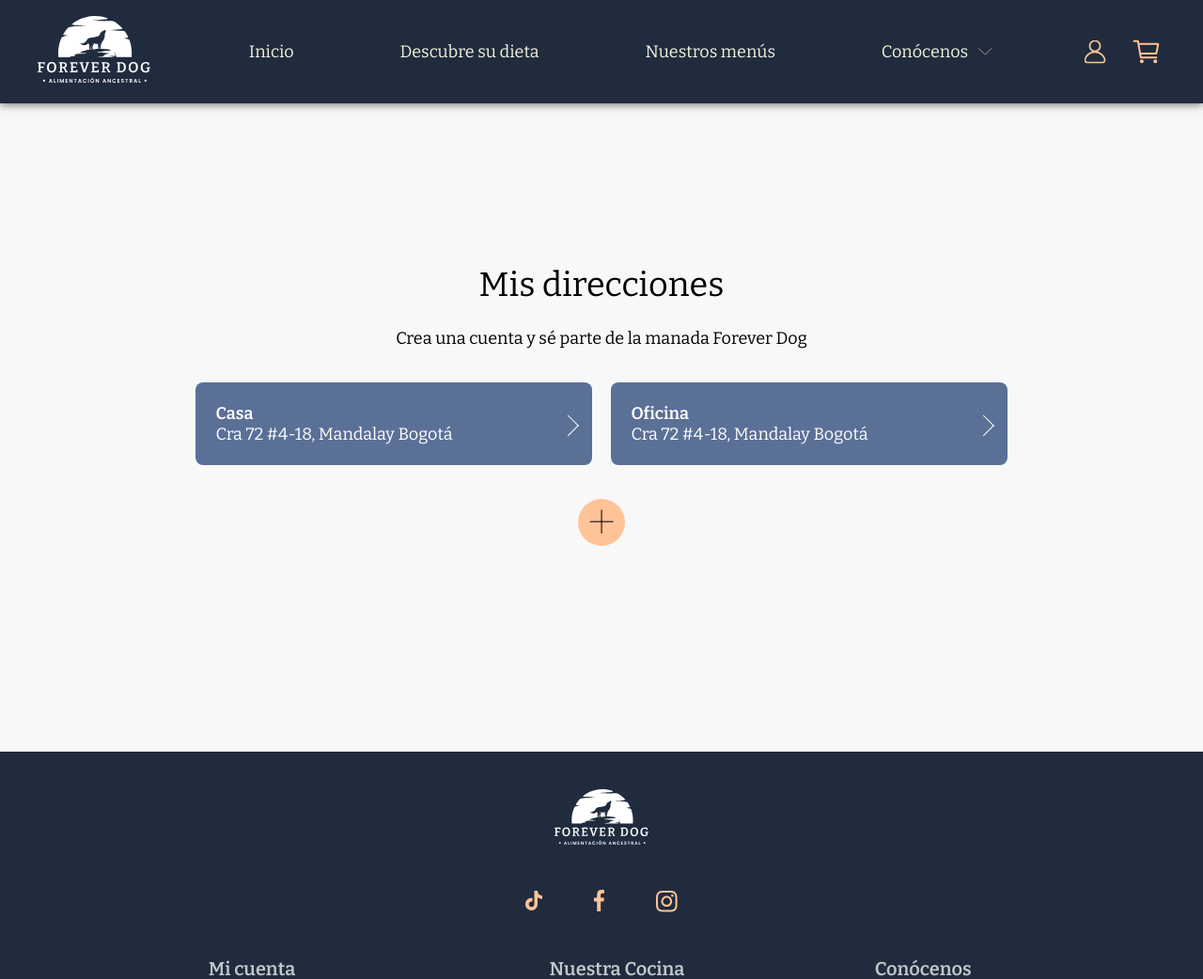
After one commit to andsoler11/tuco-app, a Django app: page /my-addresses/ in a window 1280 px wide. The commit adds this page. Shown: the top 1042 px of the page at 94% size. Run offline with Django 4.2, Linux system fonts and the light colour scheme; some libraries are stand-ins or nearby versions.

Commit message:
Added new page for addresses list

```diff
--- a/apps/dishes/templates/dishes/edit-pet.html
+++ b/apps/dishes/templates/dishes/edit-pet.html
@@ -128,7 +128,10 @@
               <div class="field button focused mt-2">
                 <div class="wrapper-edit-button focused">
                   <input id="editDataForm" type="button" value="Editar información" class="valid" aria-invalid="false">
-                  <div class="link mt-4"><a id="delet-pet" onclick="showModal('{{ pet.id }}')">Eliminar mascota</a></div>
+                  <a class="link-button mt-1" href="#">Editar menú</a>
+                  <div class="link mt-4">
+                    <a id="delet-pet" onclick="showModal('{{ pet.id }}')">Eliminar mascota</a>
+                  </div>
                 </div>
                 <div class="wrapper-submit-button hidden">
                   <div class="link"><a id="cancel-edit-form">Cancelar</a></div>
--- a/apps/pets/templates/list.html
+++ b/apps/pets/templates/list.html
@@ -18,7 +18,7 @@
             <p>Crea una cuenta y sé parte de la manada Forever Dog</p>
         </div>
 
-        <div class="pets-list-wrapper mt-2">
+        <div class="list-wrapper mt-2">
             {% if pets|length == 1 %}
             <ul class="options-list center-list mb-2">
             {% elif pets|length > 1%}
@@ -26,7 +26,7 @@
             {% endif %}
                 {% for pet in pets %}
                 <li class="item-list">
-                    <a href="{% url 'edit-pet' pet.id %}">{{pet.name}}</a>
+                    <a href="{% url 'edit-pet' pet.id %}" class="blue-card">{{pet.name}}</a>
                 </li>
                 {% endfor %}
             </ul>
--- /dev/null
+++ b/apps/users/templates/users/addresses.html
@@ -0,0 +1,50 @@
+{% extends 'main.html' %}
+
+{% block content %}
+<style>
+  .pet-options {
+    display: flex;
+    flex-direction: column;
+  }
+  .pet-options a,
+  .pet-options button {
+    margin-bottom: 5px;
+  }
+</style>
+<main class="main_container pt-0">
+    <section class="page-section">
+        <div class="page-header">
+            <h1 class="page-title">Mis direcciones</h1>
+            <p>Crea una cuenta y sé parte de la manada Forever Dog</p>
+        </div>
+
+        <div class="list-wrapper mt-2">
+            <!-- SI SOLO HAY UNA DIRECCIÓN
+            <ul class="options-list center-list mb-2">
+            -->
+            <!-- SI HAY MÁS DE 1 DIRECCIÓN-->
+            <ul class="options-list grid-list mb-2">
+            <!---->
+                <li class="item-list">
+                    <a href="#" class="blue-card border-radius">
+                        <span class="title-address">Casa</span>
+                        <span class="address">Cra 72 #4-18, Mandalay Bogotá</span>
+                    </a>
+                </li>
+                <li class="item-list">
+                    <a href="#" class="blue-card border-radius">
+                        <span class="title-address">Oficina</span>
+                        <span class="address">Cra 72 #4-18, Mandalay Bogotá</span>
+                    </a>
+                </li>
+            </ul>
+            <div class="wrapper-button">
+                <a class="add-pet-button" href="#"></a><!--Agregar url-->
+            </div>
+        </div>
+    </section>
+</main>
+
+
+
+{% endblock %}
--- a/apps/users/urls.py
+++ b/apps/users/urls.py
@@ -9,6 +9,7 @@ urlpatterns = [
     path('logout/', views.logoutUser, name='logout'),
     path('profile/', views.profile, name='profile'),
     path('account/', views.account, name='account'),
+    path('my-addresses/', views.myAddresses, name='addresses'),
     path('recover-password/', views.recoverPassword, name='recover-password'),
     path('new-password-token/', views.newPasswordToken, name='new-password-token'),
     path('new-password/', views.newPassword, name='new-password'),
--- a/apps/users/views.py
+++ b/apps/users/views.py
@@ -226,3 +226,8 @@ def account(request):
 
 def custom_404(request, exception):
     return render(request, '404.html', status=404)
+
+
+def myAddresses(request):
+    context = {'page': 'addresses'}
+    return render(request, 'users/addresses.html', context)
--- a/static/styles/main.css
+++ b/static/styles/main.css
@@ -429,6 +429,10 @@ input[type="number"]::-webkit-inner-spin-button {
 .form_header_image img {
     width: 100%;
     height: 100%;
+}
+
+.form .wrapper-edit-button .link-button {
+    display: block;
 }
 
 /* ACCOUNT FORM*/
@@ -869,38 +873,53 @@ input[type="number"]::-webkit-inner-spin-button {
 }
 /* PROFILE */
 
-/* PETS */
-.pets-list-wrapper .options-list.grid-list {
+/* PETS and ADDRESSES */
+.list-wrapper .options-list.grid-list {
     display: grid;
     grid-template-columns: repeat(2, 1fr);
     grid-gap: 10px 20px;
 }
-.pets-list-wrapper .options-list.center-list li{
+.list-wrapper .options-list.center-list li{
     width: 100%;
     max-width: 400px;
     display: block;
     margin: 0 auto;
 }
-.pets-list-wrapper .options-list li a {
-    color: #fff;
+.list-wrapper .options-list li a {
     font-weight: 700;
     padding: 1.2rem 2rem 1.2rem 1.2rem;
-    background: var(--light-blue);
-    border-radius: 0;
     position: relative;
     display: flex;
     justify-content: initial;
-    align-items: center;
+    align-items: initial;
+    flex-direction: column;
+    text-align: left;
+    transition: .5s all ease;
 }
-.pets-list-wrapper .options-list li a:hover {
-    filter: brightness(1.1);
+.list-wrapper .options-list li a.blue-card {
+    color: #fff;
+    background: var(--light-blue);
 }
-.pets-list-wrapper .options-list li a:after {
+.list-wrapper .options-list li a.white-card {
+    color: var(--black-font);
+    background: #fff;
+    box-shadow: 0 0 5px rgba(0,0,0,.05);
+}
+.list-wrapper .options-list li a.border-radius {
+    border-radius: 8px;
+}
+
+.list-wrapper .options-list li a.blue-card:hover {
+    filter: brightness(1.2);
+}
+.list-wrapper .options-list li a.white-card:hover {
+    box-shadow: 0 0 10px 5px rgba(0,0,0,.05);
+}
+
+.list-wrapper .options-list li a:after {
     width: 15px;
     height: 15px;
     margin-top: -5px;
-    border-top: 1px solid #fff;
-    border-right: 1px solid #fff;
     content: '';
     position: absolute;
     transform-origin: 66% 66%;
@@ -908,7 +927,22 @@ input[type="number"]::-webkit-inner-spin-button {
     top: 50%;
     right: 20px;
 }
-.pets-list-wrapper .wrapper-button a {
+.list-wrapper .options-list li a.blue-card:after {
+    border-top: 1px solid #fff;
+    border-right: 1px solid #fff;
+}
+.list-wrapper .options-list li a.white-card:after {
+    border-top: 1px solid var(--black-font);
+    border-right: 1px solid var(--black-font);
+}
+.list-wrapper .options-list li a span {
+    display: block;
+}
+.list-wrapper .options-list li a span.title-address {
+    font-weight: 900;
+}
+
+.list-wrapper .wrapper-button a {
     width: 50px;
     height: 50px;
     background: var(--curuba);
@@ -918,7 +952,7 @@ input[type="number"]::-webkit-inner-spin-button {
     position: relative;
     transition: .5s all ease;
 }
-.pets-list-wrapper .wrapper-button a:after{
+.list-wrapper .wrapper-button a:after{
     content: '\002B';
     top: 50%;
     left: 50%;
@@ -928,11 +962,11 @@ input[type="number"]::-webkit-inner-spin-button {
     position: absolute;
     transform: translate(-50%, -50%);
 }
-.pets-list-wrapper .wrapper-button a:hover {
+.list-wrapper .wrapper-button a:hover {
     background-color: #FFCDA8;
     transform: rotate(180deg)
 }
-/* PETS */
+/* PETS and ADDRESSES */
 
 
 
@@ -1178,19 +1212,6 @@ input[type="number"]::-webkit-inner-spin-button {
 }
 
 
-
-
-
-
-
-
-
-
-
-
-
-
-
 /* The Modal (background) */
 .modal {
     display: none; /* Hidden by default */
```
